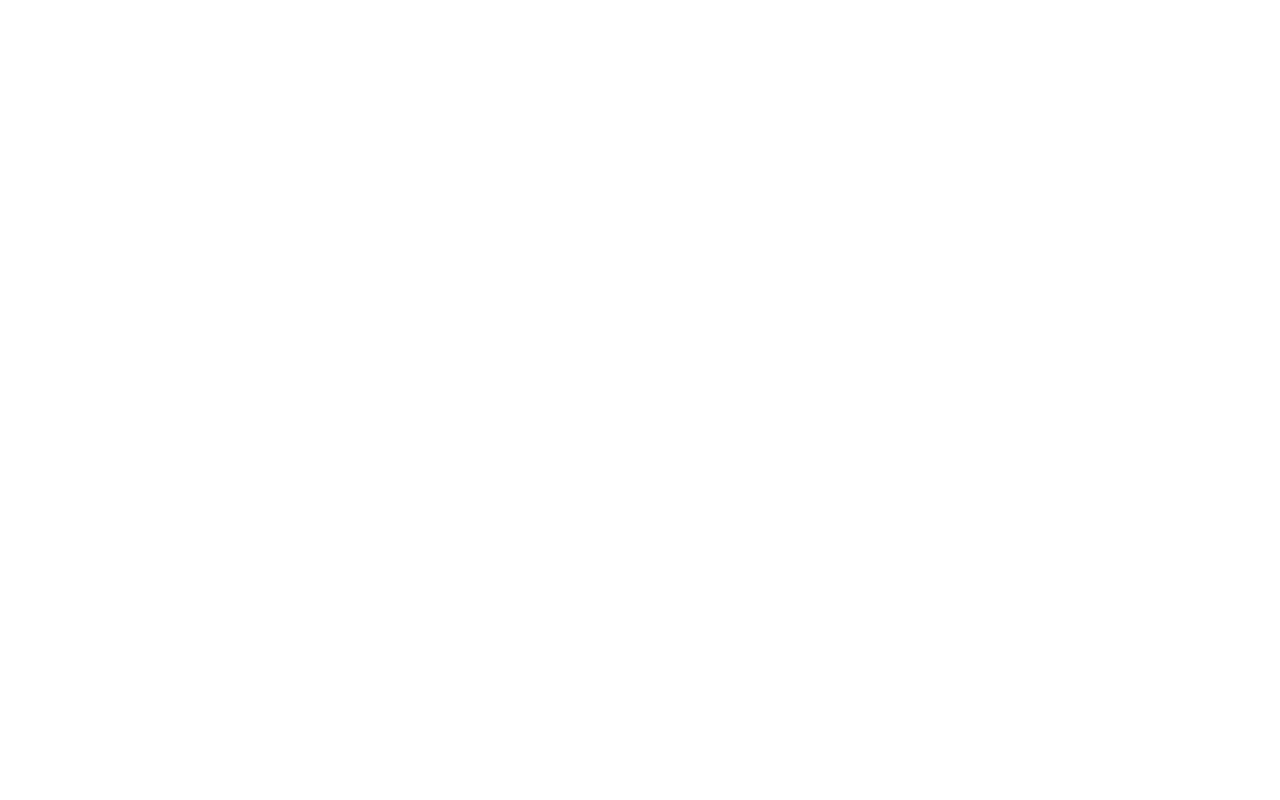
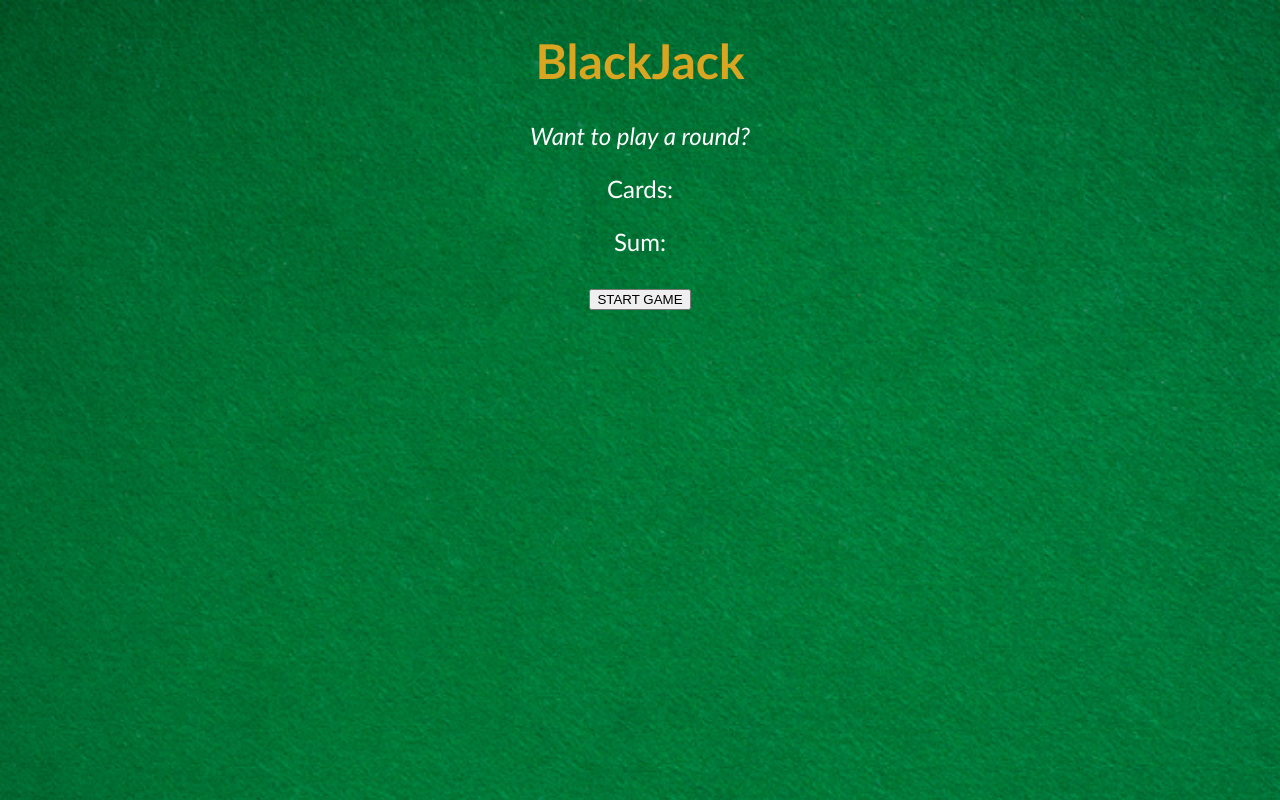
Before and after one commit to IVIonsters/scrimba-fullstack, a plain HTML site: page blackjack-game/index.html in a window 1280 px wide. Drawn offline with Linux system fonts and the light colour scheme.

Commit message:
Refactor code structure for improved readability and maintainability

```diff
--- a/blackjack-game/app.js
+++ b/blackjack-game/app.js
@@ -3,17 +3,30 @@ let firstCard = 10;
 let secondCard = 7;
 let sum = firstCard + secondCard;
 
-// if less than or equal to 20 -> "Do you want to draw a new card? 🙂"
-// else if exactly 21 -> "Wohoo! You've got Blackjack! 🥳"
-// else -> "You're out of the game! 😭"
+// Booleans
+let hasBlackJack = false;
+let isAlive = true;
+
+//String variables
+let message = "";
 
 function cardSum() {
   if (sum <= 20) {
-    console.log("Do you want to draw a new card?🙂");
+    message = "Do you want to draw a new card?🙂";
   } else if (sum === 21) {
-    console.log("Wohoo! You've got Blackjack!🥳");
+    message = "Wohoo! You've got Blackjack!🥳";
+    hasBlackJack = true;
   } else {
-    console.log("You're out of the game! 😭");
+    message = "You're out of the game! 😭";
+    isAlive = false;
   }
+  //log player choice - cardSum()
+  console.log(message);
 }
 cardSum();
+
+// Cash out
+console.log("BlackJack Status", hasBlackJack);
+
+//Player out
+console.log("Player Status", isAlive);
--- a/blackjack-game/index.html
+++ b/blackjack-game/index.html
@@ -13,6 +13,11 @@
     <title>BlackJack Game</title>
   </head>
   <body>
+    <h1>BlackJack</h1>
+    <p id="message-el">Want to play a round?</p>
+    <p>Cards:</p>
+    <p>Sum:</p>
+    <button onclick="startGame()">START GAME</button>
     <script src="app.js"></script>
   </body>
 </html>
--- a/blackjack-game/styles.css
+++ b/blackjack-game/styles.css
@@ -0,0 +1,19 @@
+body {
+  font-family: "Trebuchet MS", "Lucida Sans Unicode", "Lucida Grande",
+    "Lucida Sans", Arial, sans-serif;
+  background-image: url("./images/table.png");
+  background-size: cover;
+  margin: 0;
+  padding: 0;
+  text-align: center;
+  color: white;
+  font-size: 1.5em;
+}
+
+h1 {
+  color: goldenrod;
+}
+
+#message-el {
+  font-style: italic;
+}
```
Also changed, not shown: blackjack-game/images/table.png (added).
